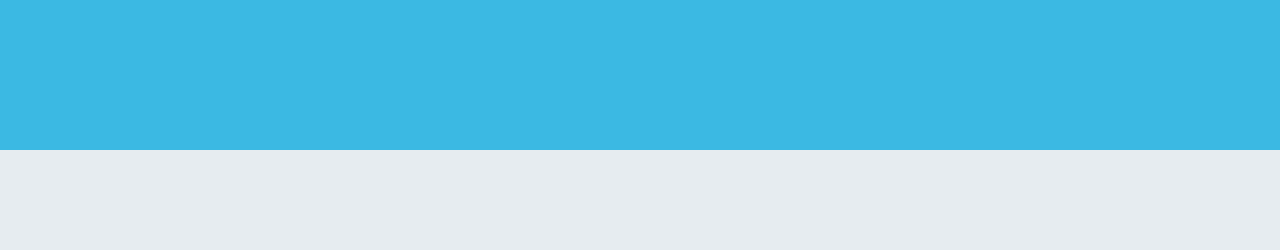
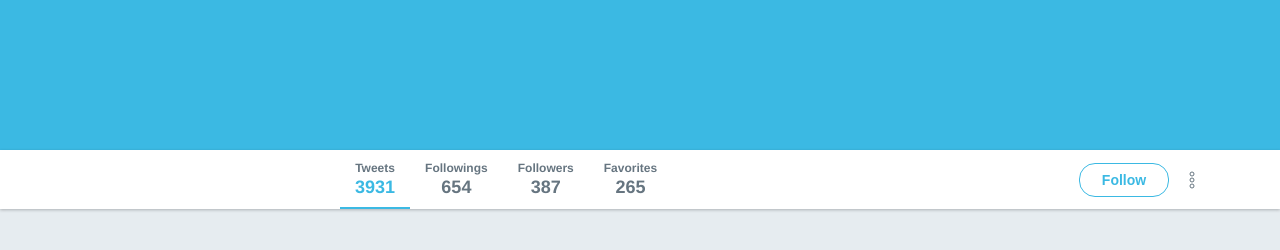
Before and after one commit to lucasdavisan/twitter-clone, a plain HTML site: page index.html in a window 1280 px wide. Shown: the part 276-526 px from the top of the page. Drawn offline with Linux system fonts and the light colour scheme.

Commit message:
Top bar.

```diff
--- a/index.html
+++ b/index.html
@@ -29,5 +29,33 @@
     <div class="banner">
       <h1>Twitter da Rocketseat</h1>
     </div>
+
+    <div class="bar">
+      <div class="content">
+        <ul>
+          <li class="active">
+            <span>Tweets</span>
+            <strong>3931</strong>
+          </li>
+          <li>
+            <span>Followings</span>
+            <strong>654</strong>
+          </li>
+          <li>
+            <span>Followers</span>
+            <strong>387</strong>
+          </li>
+          <li>
+            <span>Favorites</span>
+            <strong>265</strong>
+          </li>
+        </ul>
+
+        <div class="actions">
+          <button>Follow</button>
+          <img src="/images/more.svg" alt="More">
+        </div>
+      </div>
+    </div>
   </body>
 </html>
--- a/style.css
+++ b/style.css
@@ -108,3 +108,81 @@ div.banner {
 
   color: #FFF;
 }
+
+div.bar {
+  height: 59px;
+  background: #FFF;
+  box-shadow: 0 1px 3px rgba(0, 0, 0, 0.25);
+}
+
+div.bar .content {
+  display: flex;
+  justify-content: space-between;
+  align-items: center;
+  padding-left: 285px;
+  height: 100%;
+}
+
+div.bar .content ul {
+  display: flex;
+  list-style: none;
+  height: 100%;
+}
+
+div.bar .content ul li {
+  display: flex;
+  flex-direction: column;
+  justify-content: center;
+  align-items: center;
+  padding: 0 15px;
+  position: relative;
+}
+
+div.bar .content ul li.active::after {
+  content: '';
+  width: 100%;
+  height: 2px;
+  position: absolute;
+  bottom: 0;
+  left: 0;
+  background: #3BB9E3;
+}
+
+div.bar .content ul li span {
+  color: #667580;
+  font-size: 12px;
+  font-weight: bold;
+}
+
+div.bar .content ul li strong {
+  color: #667580;
+  font-size: 18px;
+  font-weight: bold;
+  margin-top: 2px;
+}
+
+div.bar .content ul li.active strong {
+  color: #3BB9E3;
+}
+
+div.bar .content .actions {
+  display: flex;
+}
+
+div.bar .content .actions button {
+  height: 34px;
+
+  display: flex;
+  align-items: center;
+  justify-content: center;
+
+  width: 90px;
+  font-weight: bold;
+  font-size: 14px;
+  color: #3BB9E3;
+  background: transparent;
+  border: 1px solid #3BB9E3;
+  border-radius: 16px;
+
+  margin-right: 20px;
+}
```
